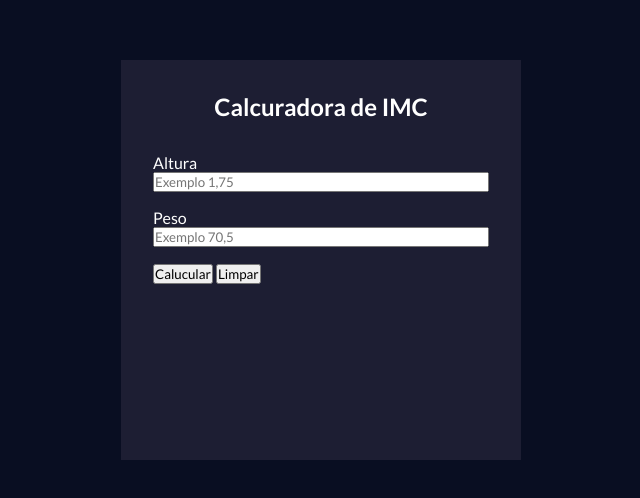
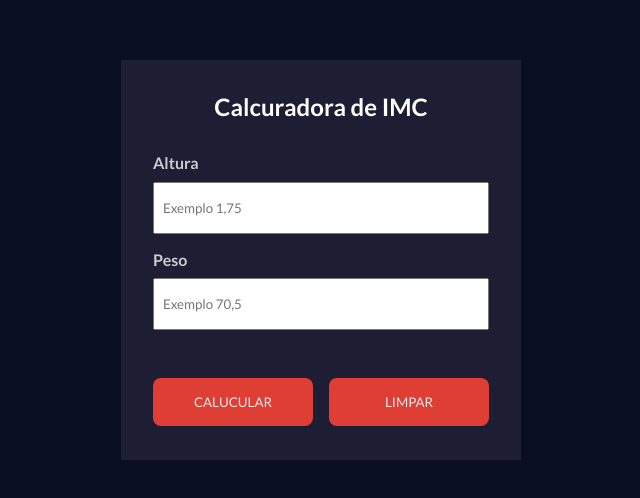
Before and after one commit to ricantony6/calculadora-imc, a plain HTML site: page index.html in a window 1280 px wide. Shown: the part 140-638 px from the top of the page, without its empty margins (319-959 px from the left). Drawn offline with Linux system fonts and the light colour scheme.

Commit message:
estilizando button

```diff
--- a/style.css
+++ b/style.css
@@ -15,7 +15,7 @@ body {
 }
 
 .hide {
-    display: none !important;
+    display: none ;
 }
 
 .container {
@@ -43,3 +43,36 @@ body {
     flex: 1;
     margin-bottom: 1rem;
 }
+
+.form-controls label {
+    font-weight: bold;
+    margin-bottom: .6rem;
+    color: #ccc;
+}
+
+.form-inputs input {
+    padding: 1rem 0.5rem;
+}
+
+.action-controls {
+    display: flex;
+    justify-content: space-between;
+    margin-top: 2rem;
+    gap: 1rem;
+}
+
+button {
+    text-transform: uppercase;
+    padding: 1rem 1.5rem;
+    background-color: #f44236;
+    border: none;
+    border-radius: 0.5rem;
+    color: #fff;
+    cursor: pointer;
+    opacity: 0.9;
+    flex: 1;
+}
+
+button:hover {
+    opacity: 1;
+}
```
